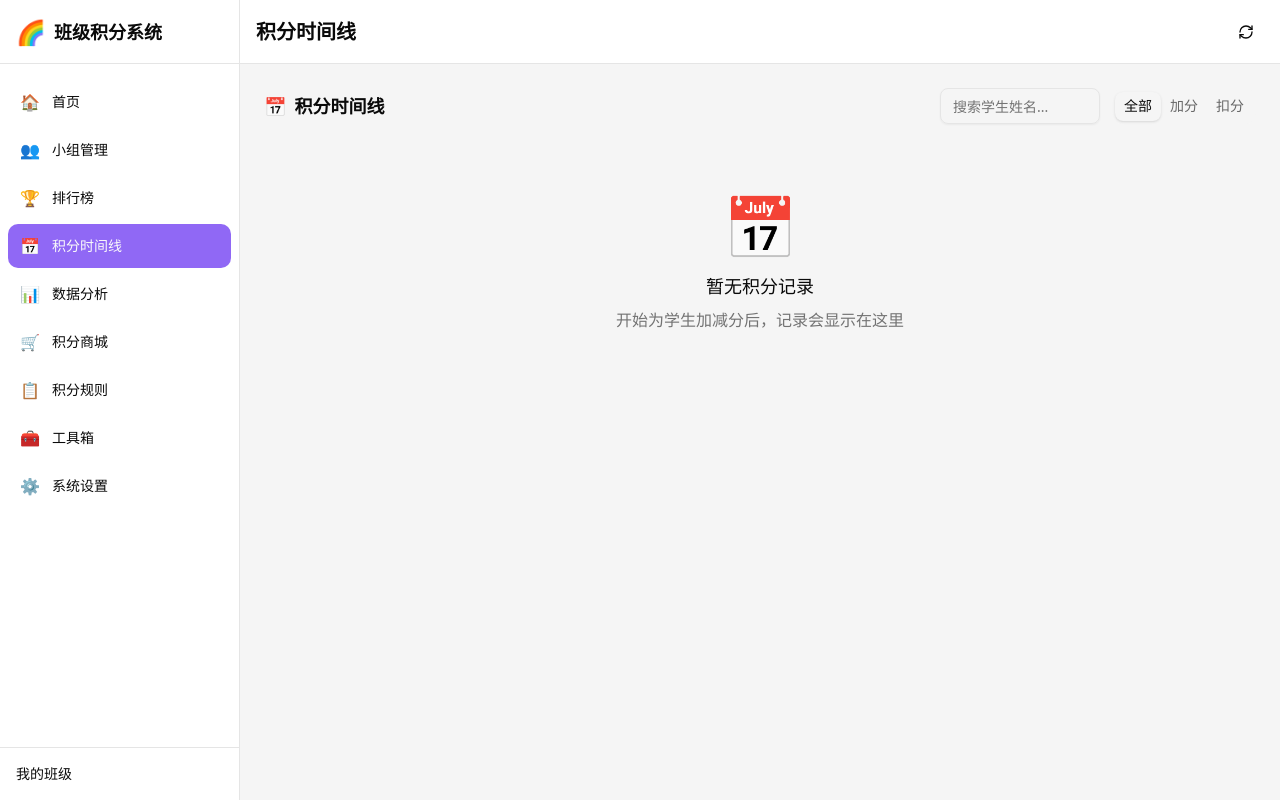
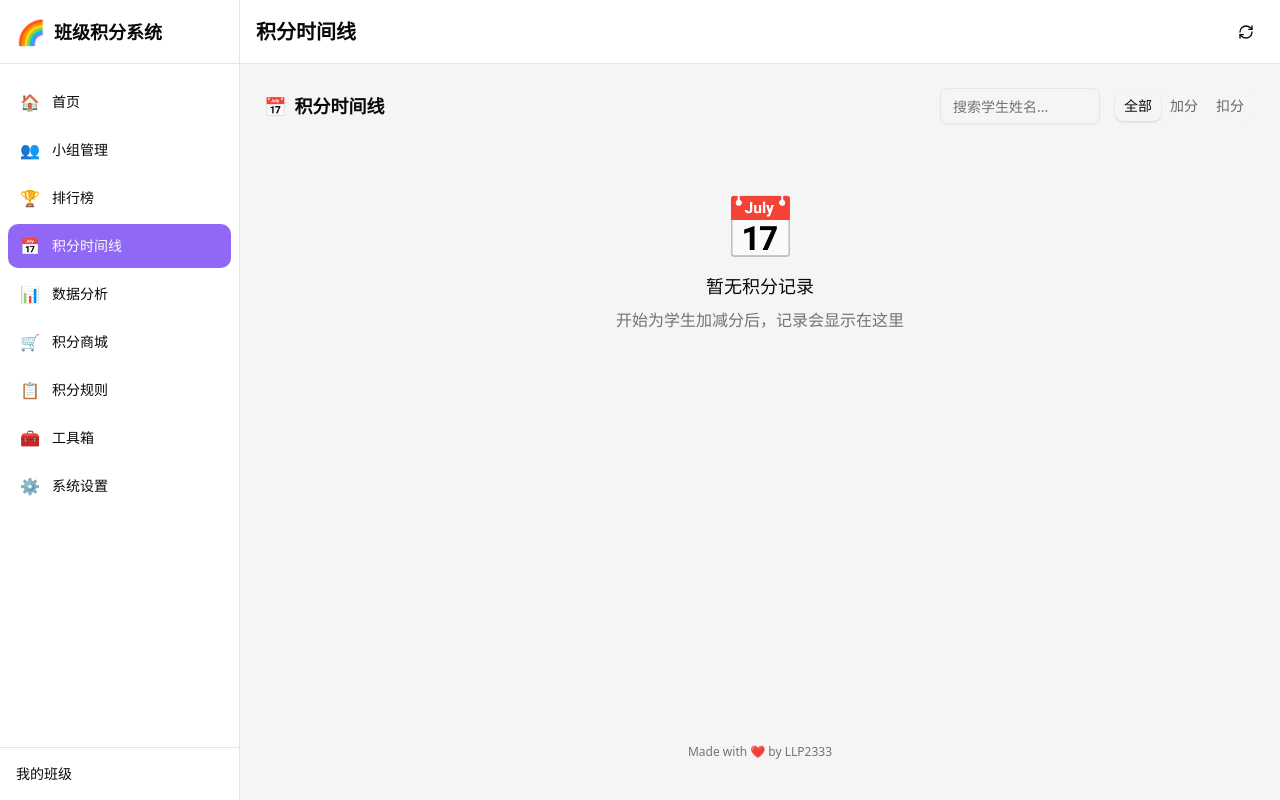
Before and after one commit to LLP2333/class-score, a Next.js app in the folder frontend/: page /timeline in a window 1280 px wide. Built offline with nearby package versions, Linux system fonts and the light colour scheme.

Commit message:
bug修复

```diff
--- a/frontend/src/app/timeline/page.tsx
+++ b/frontend/src/app/timeline/page.tsx
@@ -118,7 +118,7 @@ export default function TimelinePage() {
           {Object.entries(groupedRecords).map(([date, dayRecords]) => (
             <div key={date}>
               {/* Date header */}
-              <div className="sticky top-16 z-10 bg-background py-2">
+              <div className="sticky top-0 z-10 bg-background py-2">
                 <div className="inline-flex items-center gap-2 px-3 py-1 bg-muted rounded-full text-sm font-medium">
                   <span>📆</span>
                   {date}
--- a/frontend/src/components/layout/AppLayout.tsx
+++ b/frontend/src/components/layout/AppLayout.tsx
@@ -28,14 +28,21 @@ export function AppLayout({ children }: AppLayoutProps) {
   }, [router]);
 
   return (
-    <div className="min-h-screen bg-background">
+    <div className="h-dvh bg-background overflow-hidden">
       <Sidebar isOpen={sidebarOpen} onClose={handleSidebarClose} />
 
-      <div className="md:pl-60">
+      <div className="md:pl-60 h-full flex flex-col">
         <Header onMenuClick={handleMenuClick} onRefresh={handleRefresh} />
 
-        <main className="p-4 md:p-6">
-          {children}
+        <main className="flex-1 overflow-y-auto overscroll-y-contain">
+          <div className="p-4 md:p-6 min-h-full flex flex-col">
+            <div className="flex-1">
+              {children}
+            </div>
+            <footer className="py-4 text-center text-xs text-muted-foreground">
+              Made with ❤️ by LLP2333
+            </footer>
+          </div>
         </main>
       </div>
     </div>
--- a/frontend/src/components/layout/Header.tsx
+++ b/frontend/src/components/layout/Header.tsx
@@ -26,7 +26,7 @@ export function Header({ onMenuClick, onRefresh }: HeaderProps) {
   const title = pageTitles[pathname] || '首页';
 
   return (
-    <header className="sticky top-0 z-30 h-16 bg-card border-b border-border flex items-center justify-between px-4">
+    <header className="h-16 bg-card border-b border-border flex items-center justify-between px-4 shrink-0">
       <div className="flex items-center gap-4">
         <Button
           variant="ghost"
```
